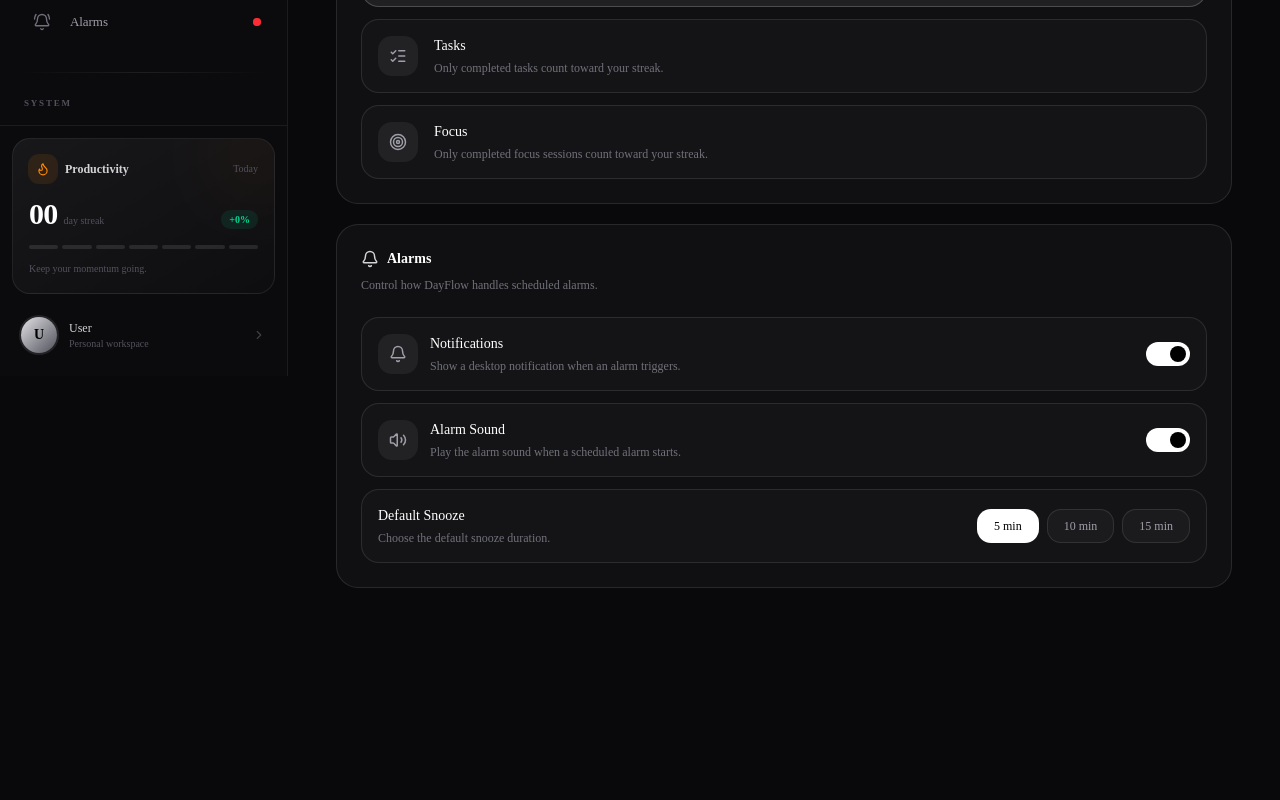
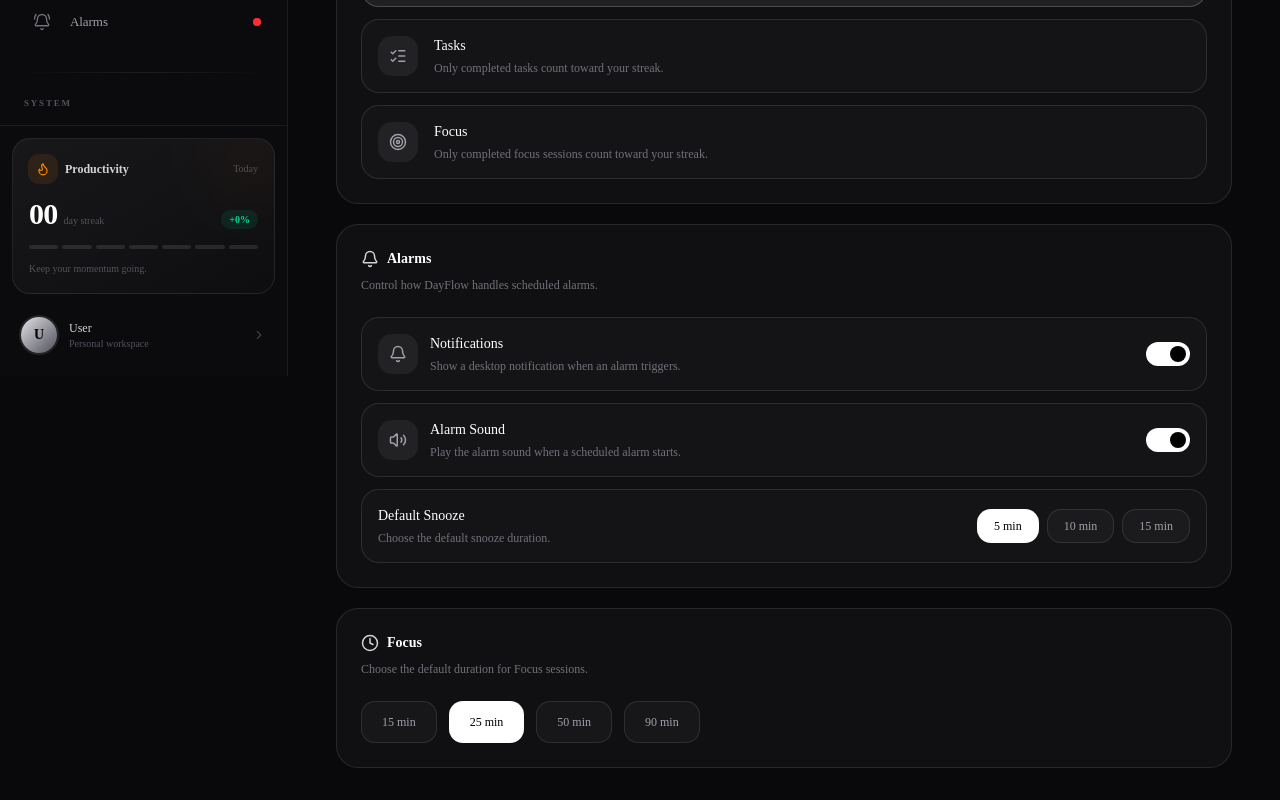
Before and after one commit to sayan629/DayFlow, a Next.js app: page /settings in a window 1280 px wide. Shown: the part 424-1224 px from the top of the page. Before the commit the page ends 1044 px from the top, so only its background shows below. Built offline with nearby package versions, Linux system fonts and the light colour scheme; no server answers; the database is empty.

Commit message:
Settings Persistence & Real-Time Sync

```diff
--- a/src/app/settings/page.tsx
+++ b/src/app/settings/page.tsx
@@ -3,6 +3,7 @@
 import {
   Bell,
   Check,
+  Clock,
   Flame,
   ListChecks,
   Settings,
@@ -46,6 +47,8 @@ const streakOptions: {
   },
 ];
 
+const focusDurationOptions = [15, 25, 50, 90];
+
 export default function SettingsPage() {
   const streakMode = usePreferencesStore(
     (state) => state.streakMode
@@ -55,34 +58,36 @@ export default function SettingsPage() {
     (state) => state.setStreakMode
   );
 
-  const notificationsEnabled =
-    useSettingsStore(
+  const notificationsEnabled = useSettingsStore(
     (state) => state.notificationsEnabled
   );
 
-  const alarmSoundEnabled =
-    useSettingsStore(
+  const alarmSoundEnabled = useSettingsStore(
     (state) => state.alarmSoundEnabled
   );
 
-  const defaultSnoozeMinutes =
-    useSettingsStore(
+  const defaultSnoozeMinutes = useSettingsStore(
     (state) => state.defaultSnoozeMinutes
   );
 
-  const setNotificationsEnabled =
-    useSettingsStore(
+  const defaultFocusMinutes = useSettingsStore(
+    (state) => state.defaultFocusMinutes
+  );
+
+  const setNotificationsEnabled = useSettingsStore(
     (state) => state.setNotificationsEnabled
   );
 
-  const setAlarmSoundEnabled =
-    useSettingsStore(
+  const setAlarmSoundEnabled = useSettingsStore(
     (state) => state.setAlarmSoundEnabled
   );
 
-  const setDefaultSnoozeMinutes =
-    useSettingsStore(
+  const setDefaultSnoozeMinutes = useSettingsStore(
     (state) => state.setDefaultSnoozeMinutes
+  );
+
+  const setDefaultFocusMinutes = useSettingsStore(
+    (state) => state.setDefaultFocusMinutes
   );
 
   return (
@@ -104,7 +109,7 @@ export default function SettingsPage() {
         </div>
 
         {/* ------------------------------------------------------ */}
-        {/* Streak                                                 */}
+        {/* Streak                                                  */}
         {/* ------------------------------------------------------ */}
 
         <section className="mb-5 rounded-3xl border border-white/10 bg-white/[0.03] p-5 md:p-6">
@@ -177,10 +182,10 @@ export default function SettingsPage() {
         </section>
 
         {/* ------------------------------------------------------ */}
-        {/* Alarms                                                 */}
+        {/* Alarms                                                   */}
         {/* ------------------------------------------------------ */}
 
-        <section className="rounded-3xl border border-white/10 bg-white/[0.03] p-5 md:p-6">
+        <section className="mb-5 rounded-3xl border border-white/10 bg-white/[0.03] p-5 md:p-6">
           <div className="mb-6">
             <div className="flex items-center gap-2">
               <Bell
@@ -325,6 +330,53 @@ export default function SettingsPage() {
             </div>
           </div>
         </section>
+
+        {/* ------------------------------------------------------ */}
+        {/* Focus                                                     */}
+        {/* ------------------------------------------------------ */}
+
+        <section className="rounded-3xl border border-white/10 bg-white/[0.03] p-5 md:p-6">
+          <div className="mb-6">
+            <div className="flex items-center gap-2">
+              <Clock
+                size={18}
+                className="text-zinc-300"
+              />
+
+              <h2 className="text-sm font-semibold text-white">
+                Focus
+              </h2>
+            </div>
+
+            <p className="mt-2 text-xs text-zinc-500">
+              Choose the default duration for Focus sessions.
+            </p>
+          </div>
+
+          <div className="flex flex-wrap gap-3">
+            {focusDurationOptions.map((minutes) => {
+              const selected =
+                defaultFocusMinutes === minutes;
+
+              return (
+                <button
+                  key={minutes}
+                  type="button"
+                  onClick={() =>
+                    setDefaultFocusMinutes(minutes)
+                  }
+                  className={`rounded-xl border px-5 py-3 text-xs font-medium transition ${
+                    selected
+                      ? "border-white/20 bg-white text-black"
+                      : "border-white/10 bg-white/[0.03] text-zinc-400 hover:bg-white/[0.07] hover:text-white"
+                  }`}
+                >
+                  {minutes} min
+                </button>
+              );
+            })}
+          </div>
+        </section>
       </div>
     </main>
   );
```
Lines whose indentation alone changed are shown as unchanged.
